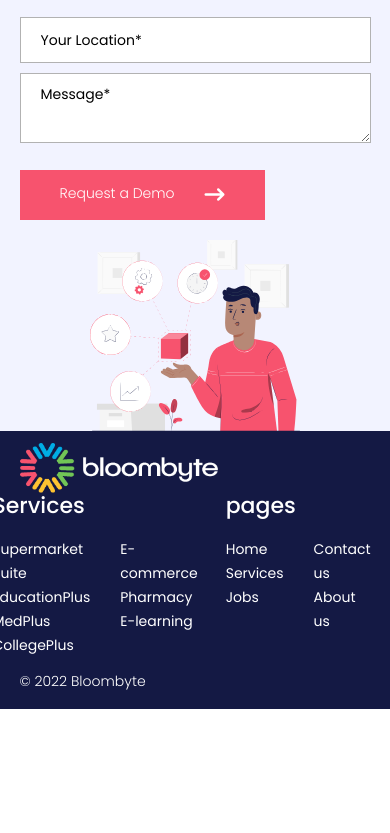
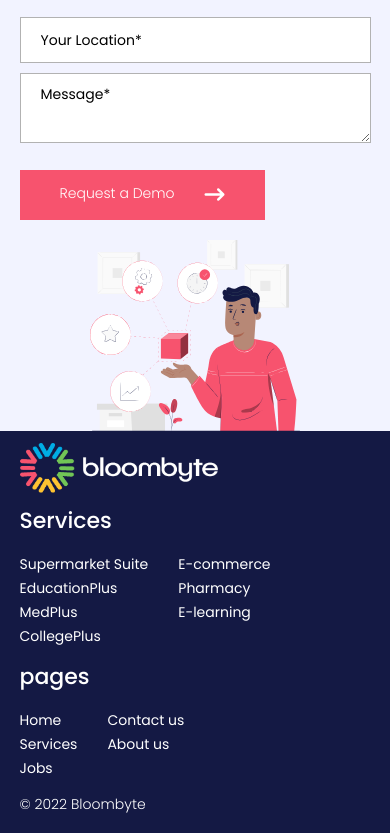
Before and after one commit to jasper-26/bloombyte, a plain HTML site: page pages/suite.html in a window 390 px wide. Shown: the part 5552-6385 px from the top of the page. Before the commit the page ends 6261 px from the top, so only its background shows below. Drawn offline with nearby package versions, Linux system fonts and the light colour scheme; files whose address does not match are found by name.

Commit message:
new changes

```diff
--- a/styles/Pharmacy.css
+++ b/styles/Pharmacy.css
@@ -331,5 +331,13 @@
   .f-2 {
     padding: 0% 0 3% 0;
   }
+  .foot-links {
+    display: block;
+    justify-content: center;
+    padding-top: 15px;
+  }
+  .foot-pages {
+    padding-left: 0%;
+  }
 
 }
--- a/styles/collegeplus.css
+++ b/styles/collegeplus.css
@@ -397,4 +397,13 @@
     .f-2 {
       padding: 0% 0 3% 0;
     }
+
+    .foot-links {
+      display: block;
+      justify-content: center;
+      padding-top: 15px;
+    }
+    .foot-pages {
+      padding-left: 0%;
+    }
   }
--- a/styles/contact.css
+++ b/styles/contact.css
@@ -313,4 +313,12 @@
     padding: 0%;
     column-gap: 15px;
   }
+  .foot-links {
+    display: block;
+    justify-content: center;
+    padding-top: 15px;
+  }
+  .foot-pages {
+    padding-left: 0%;
+  }
 }
--- a/styles/e-commerce.css
+++ b/styles/e-commerce.css
@@ -332,4 +332,12 @@
     .f-2 {
       padding: 0% 0 3% 0;
     }
+    .foot-links {
+      display: block;
+      justify-content: center;
+      padding-top: 15px;
+    }
+    .foot-pages {
+      padding-left: 0%;
+    }
   }
--- a/styles/eLearning.css
+++ b/styles/eLearning.css
@@ -263,4 +263,12 @@
   .f-2 {
     padding: 0% 0 3% 0;
   }
+  .foot-links {
+    display: block;
+    justify-content: center;
+    padding-top: 15px;
+  }
+  .foot-pages {
+      padding-left: 0%;
+  }
 }
--- a/styles/education.css
+++ b/styles/education.css
@@ -418,4 +418,12 @@
     .f-2 {
       padding: 0% 0 3% 0;
     }
+    .foot-links {
+      display: block;
+      justify-content: center;
+      padding-top: 15px;
+    }
+    .foot-pages {
+        padding-left: 0%;
+    }
   }
--- a/styles/hiring.css
+++ b/styles/hiring.css
@@ -236,5 +236,13 @@
     margin-top: 20px;
     margin-left: 0%;
   }
+  .foot-links {
+    display: block;
+    justify-content: center;
+    padding-top: 15px;
+  }
+  .foot-pages {
+      padding-left: 0%;
+  }
 
 }
--- a/styles/index.css
+++ b/styles/index.css
@@ -671,9 +671,6 @@ dropdown {
         margin: 0%;
         padding: 0%;
     }
-    /* .navbar-logo img {
-        margin-left: -0%;
-    } */
     .client-1 {
         width: 50%;
     }
--- a/styles/medplus.css
+++ b/styles/medplus.css
@@ -469,4 +469,12 @@
     .f-2 {
       padding: 0% 0 3% 0;
     }
+    .foot-links {
+      display: block;
+      justify-content: center;
+      padding-top: 15px;
+    }
+    .foot-pages {
+      padding-left: 0%;
+    }
   }
--- a/styles/suite.css
+++ b/styles/suite.css
@@ -581,5 +581,13 @@ margin: 0%;
   .f-2 {
     padding: 0% 0 3% 0;
   }
+  .foot-links {
+    display: block;
+    justify-content: center;
+    padding-top: 15px;
+  }
+  .foot-pages {
+    padding-left: 0%;
+  }
 
 }
```
